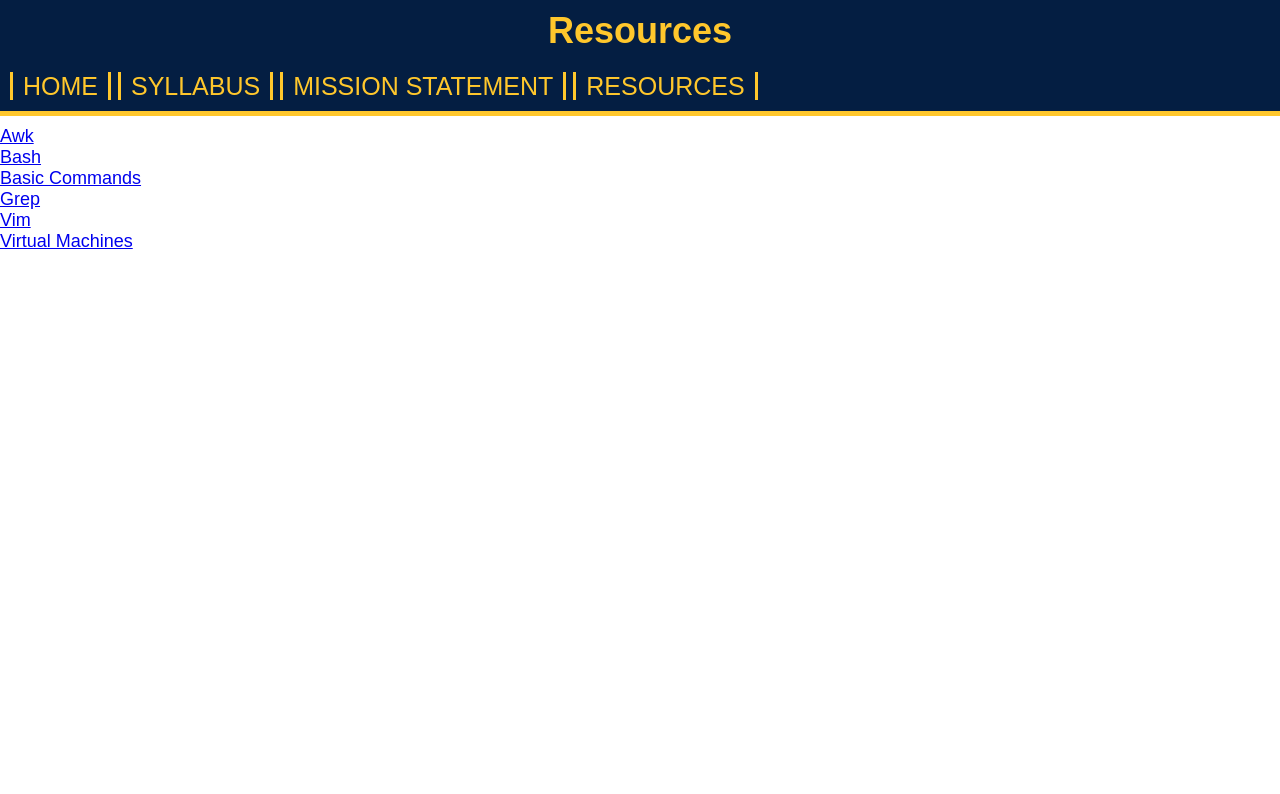
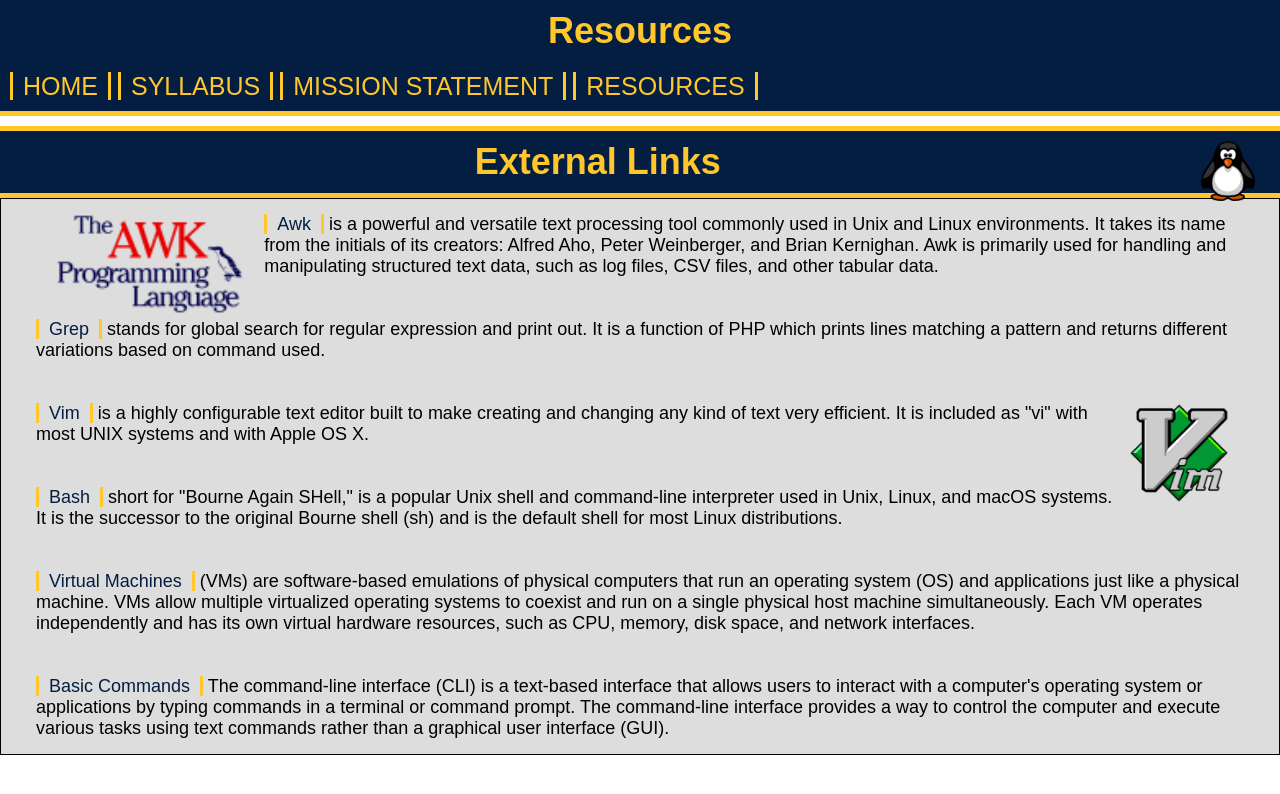
Before and after one commit to LaGren0ui11e/CSCI-1210-Group-Project, a plain HTML site: page resources.html in a window 1280 px wide. Drawn offline with Linux system fonts and the light colour scheme.

Commit message:
Added Resource Page
i don't currently have access to the FileZilla so can you push these changes to the server, still working on awk

```diff
--- a/css/style.css
+++ b/css/style.css
@@ -25,6 +25,27 @@ h1 {
 p {
     padding-left: 20px;
     padding-right: 20px;
+}
+
+img.floatLeft {
+	display: block;
+	float: left;
+	margin: 0 15px;
+	height: 100px;
+}
+
+img.floatRight {
+	display: block;
+	float: right;
+	margin: 0 15px;
+	height: 100px;
+}
+
+img.tux {
+    display: block;
+	float: right;
+	margin: 0 15px;
+	height: 60px;
 }
 
 table {
@@ -75,3 +96,33 @@ td, th {
     border-left: #FFC72C solid;
     border-right: #FFC72C solid;
 }
+
+article {
+	box-sizing: border-box;
+	border: 1px solid rgb(0, 0, 0);
+    background-color: rgb(221, 221, 221);
+	color: rgb(0,0,0);
+	padding: 15px;
+}
+
+h2 {
+padding-left: 150px;
+}
+
+a.resource {
+    color: #041E42;
+    text-decoration: none;
+    padding-left: 10px;
+    padding-right: 10px;
+    border-left: #FFC72C solid;
+    border-right: #FFC72C solid;
+}
+
+.cite {
+	display: block;
+	width: 400px;
+	float: right;
+	font-size: .8em;
+	font-style: italic;
+	margin: 10px 100px 20px 0;
+}
--- a/resources.html
+++ b/resources.html
@@ -10,11 +10,11 @@
     <link rel="stylesheet" href="../css/style.css">
 
 	<!--
-		Author:
+		Author:				Shane Johns
 		Date:				2023-08-02
-		Last revised:
+		Last revised:		2023-08-06
 		Assignment:			Final Project
-		Purpose:
+		Purpose:			Creating a website
 	-->
 </head>
 <header>
@@ -27,14 +27,36 @@
 	<a href="/resources.html" class="navelement">RESOURCES</a>
 </nav>
 <body>
-    <nav>
-        <ul>
-            <li><a href="resources/awk.html">Awk</a></li>
-            <li><a href="resources/bash.html">Bash</a></li>
-            <li><a href="resources/basic_commands.html">Basic Commands</a></li>
-            <li><a href="resources/grep.html">Grep</a></li>
-            <li><a href="resources/vim.html">Vim</a></li>
-            <li><a href="resources/vm.html">Virtual Machines</a></li>
-        </ul>
-    </nav>
+	<h1 style="border-bottom: solid #FFC72C 5px; border-top: solid #FFC72C 5px;">External Links<img class="tux" src="images/tux.png"></h1>
+	<article>
+    	<p>
+			<img class="floatLeft" src="images/awk.png">
+			<a class="resource" href="resources/awk.html">Awk</a> is a powerful and versatile text processing tool commonly used in Unix and Linux environments. It takes its name from the initials of its creators: Alfred Aho, Peter Weinberger, and Brian Kernighan. Awk is primarily used for handling and manipulating structured text data, such as log files, CSV files, and other tabular data.
+		</p>
+		<br><br>
+		<p>
+			<a class="resource" href="resources/grep.html">Grep</a> stands for global search for regular expression and print out. It is a function of PHP which prints lines matching a pattern and returns different variations based on command used.
+		</p>
+		<br><br>
+		<p>
+			<img class="floatRight" src="images/vimlogo.png">
+			<a class="resource" href="resources/vim.html">Vim</a> is a highly configurable text editor built to make creating and changing any kind of text very efficient. It is included as "vi" with most UNIX systems and with Apple OS X.
+		</p>
+		<br><br>
+		<p>
+			<a class="resource" href="resources/bash.html">Bash</a>
+			 short for "Bourne Again SHell," is a popular Unix shell and command-line interpreter used in Unix, Linux, and macOS systems. It is the successor to the original Bourne shell (sh) and is the default shell for most Linux distributions.
+		</p>
+		<br><br>
+		<p>
+			<a class="resource" href="resources/vm.html">Virtual Machines</a>
+			 (VMs) are software-based emulations of physical computers that run an operating system (OS) and applications just like a physical machine. VMs allow multiple virtualized operating systems to coexist and run on a single physical host machine simultaneously. Each VM operates independently and has its own virtual hardware resources, such as CPU, memory, disk space, and network interfaces.
+		</p>
+		<br><br>
+		<p>
+			<a class="resource" href="resources/basic_commands.html">Basic Commands</a> The command-line interface (CLI) is a text-based interface that allows users to interact with a computer's operating system or applications by typing commands in a terminal or command prompt. The command-line interface provides a way to control the computer and execute various tasks using text commands rather than a graphical user interface (GUI).
+		</p>
+
+
+	</article>
 </body>
```
Also changed, not shown: images/awk.png (added), images/tux.png (added).
